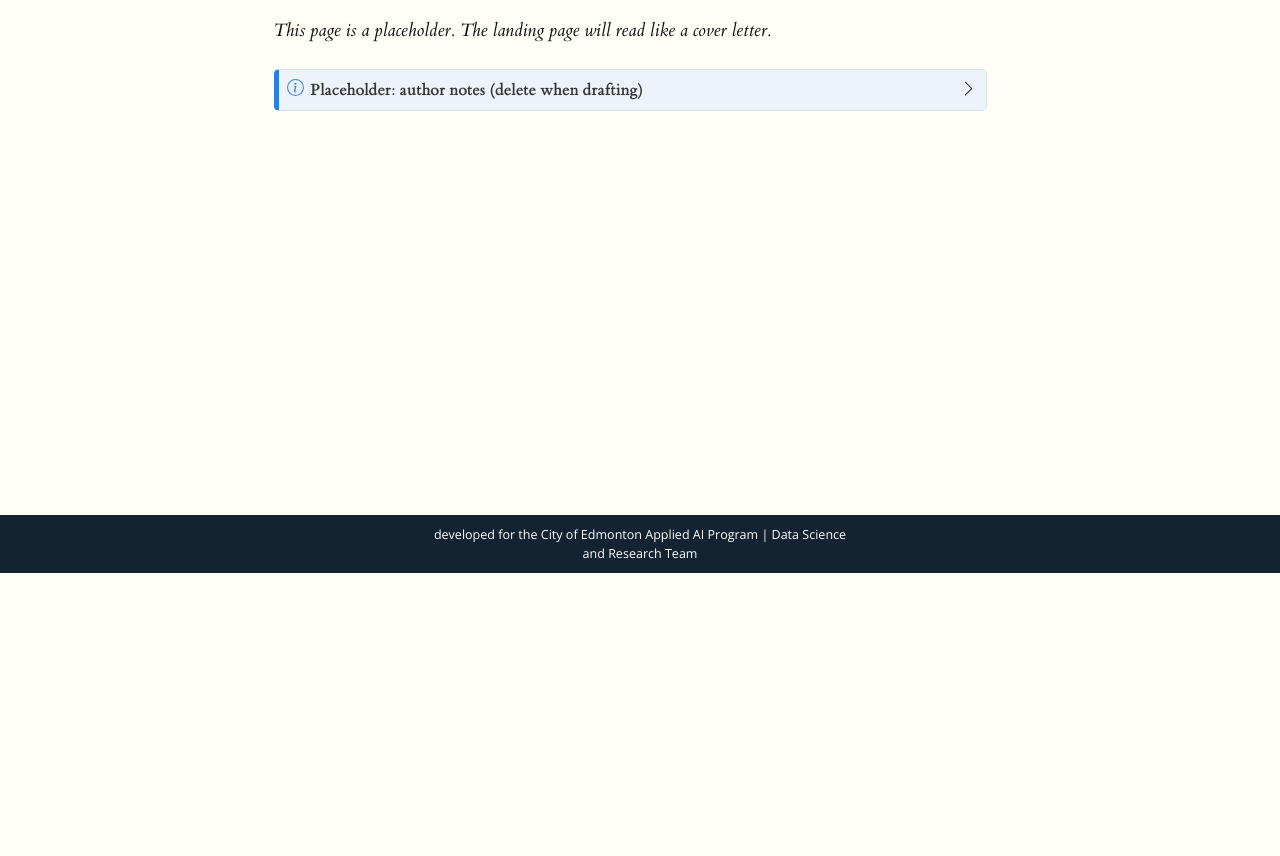
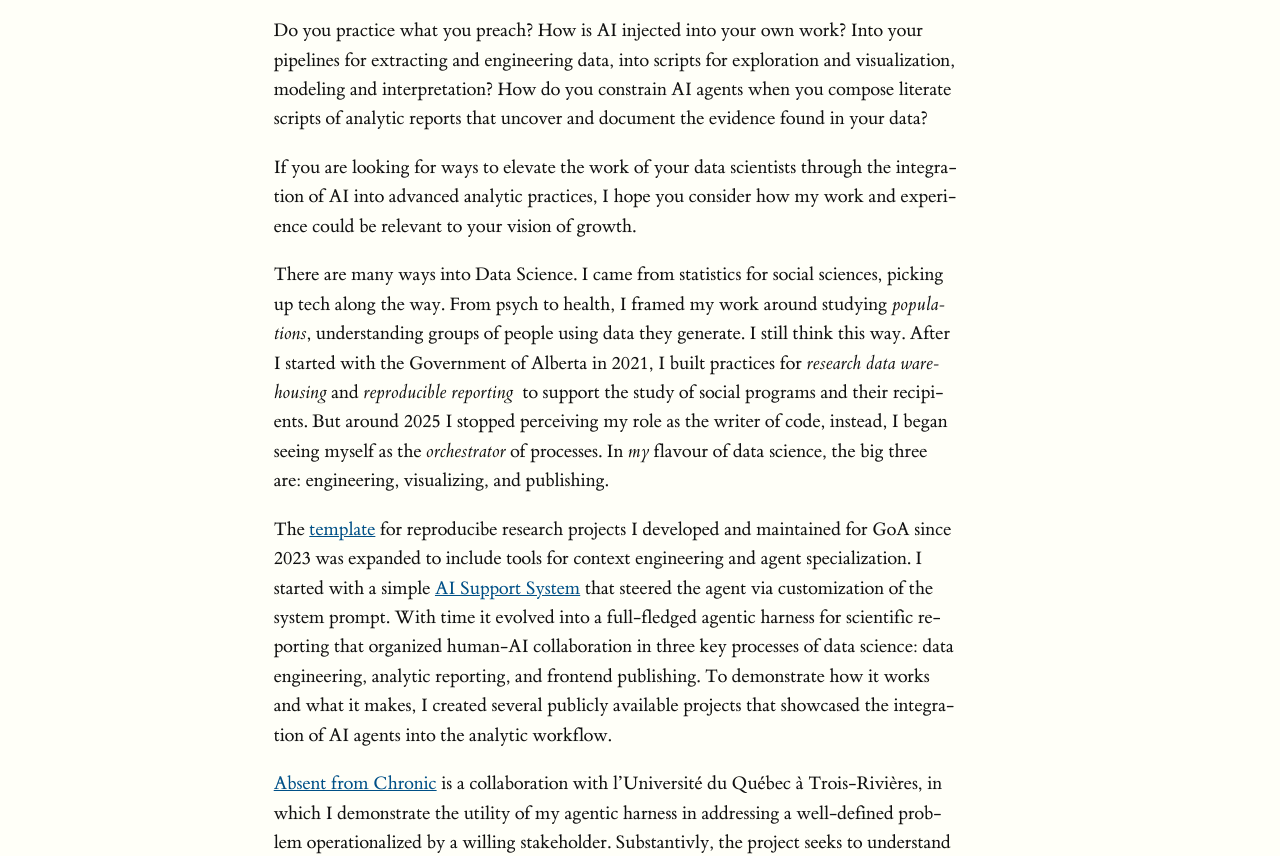
Before and after one commit to RG-FIDES/coe-56156, a plain HTML site: page _site/content/analysis/index/index.html in a window 1280 px wide. Shown: the part 227-1083 px from the top of the page. Before the commit the page ends 800 px from the top, so only its background shows below. Drawn offline with Linux system fonts and the light colour scheme.

Commit message:
clean up

```diff
--- a/_site/content/analysis/index/index.html
+++ b/_site/content/analysis/index/index.html
@@ -152,7 +152,11 @@ ul.task-list li input[type="checkbox"] {
 
 </header>
 
-<p><em>This page is a placeholder. The landing page will read like a cover letter.</em></p>
+<p>Do you practice what you preach? How is AI injected into your own work? Into your pipelines for extracting and engineering data, into scripts for exploration and visualization, modeling and interpretation? How do you constrain AI agents when you compose literate scripts of analytic reports that uncover and document the evidence found in your data?</p>
+<p>If you are looking for ways to elevate the work of your data scientists through the integration of AI into advanced analytic practices, I hope you consider how my work and experience could be relevant to your vision of growth.</p>
+<p>There are many ways into Data Science. I came from statistics for social sciences, picking up tech along the way. From psych to health, I framed my work around studying <em>populations</em>, understanding groups of people using data they generate. I still think this way. After I started with the Government of Alberta in 2021, I built practices for <em>research data warehousing</em> and <em>reproducible reporting</em> &nbsp;to support the study of social programs and their recipients. But around 2025 I stopped perceiving my role as the writer of code, instead, I began seeing myself as the <em>orchestrator</em> of processes. In <em>my</em> flavour of data science, the big three are: engineering, visualizing, and publishing.</p>
+<p>The <a href="https://github.com/GovAlta/quick-start-template">template</a> for reproducibe research projects I developed and maintained for GoA since 2023 was expanded to include tools for context engineering and agent specialization. I started with a simple <a href="https://github.com/GovAlta/quick-start-template/tree/main/ai">AI Support System</a> that steered the agent via customization of the system prompt. With time it evolved into a full-fledged agentic harness for scientific reporting that organized human-AI collaboration in three key processes of data science: data engineering, analytic reporting, and frontend publishing. To demonstrate how it works and what it makes, I created several publicly available projects that showcased the integration of AI agents into the analytic workflow.</p>
+<p><a href="https://absent-from-chronic-site.vercel.app/">Absent from Chronic</a> is a collaboration with l’Université du Québec à Trois-Rivières, in which I demonstrate the utility of my agentic harness in addressing a well-defined problem operationalized by a willing stakeholder. Substantivly, the project seeks to understand the role of chronic conditions on work absenteism using the data from the Canadian Community Health Survey (see this <a href="https://absent-from-chronic-site.vercel.app/content/docs/project-overview/slides.html#/title-slide">project overview</a>). However, its primary intent was to provide a specific example of non-trivial complexity demonstrating agentic coding in reproducible research (see my <a href="https://absent-from-chronic-site.vercel.app/content/docs/minding-the-agents/slides.html#/title-slide">Minding the Agents</a> talk) and emerging tools for collaboration in data science (see my <a href="https://absent-from-chronic-site.vercel.app/content/docs/ai4-ds-teams/slides.html#/title-slide">AI for Data Science Teams</a> talk).</p>
 <div class="callout callout-style-default callout-note callout-titled">
 <div class="callout-header d-flex align-content-center" data-bs-toggle="collapse" data-bs-target=".callout-1-contents" aria-controls="callout-1" aria-expanded="false" aria-label="Toggle callout">
 <div class="callout-icon-container">
```
Also changed, not shown: _site/search.json (+1 -1 lines).
